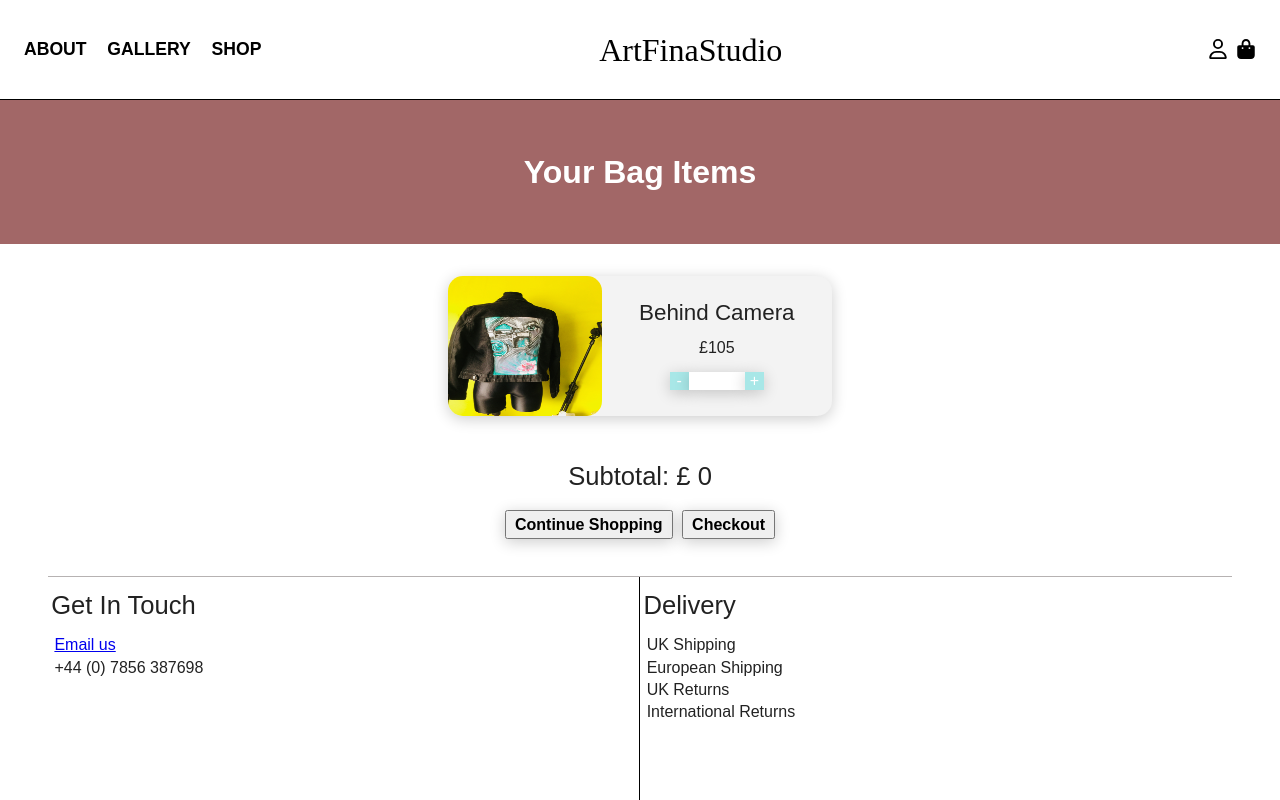
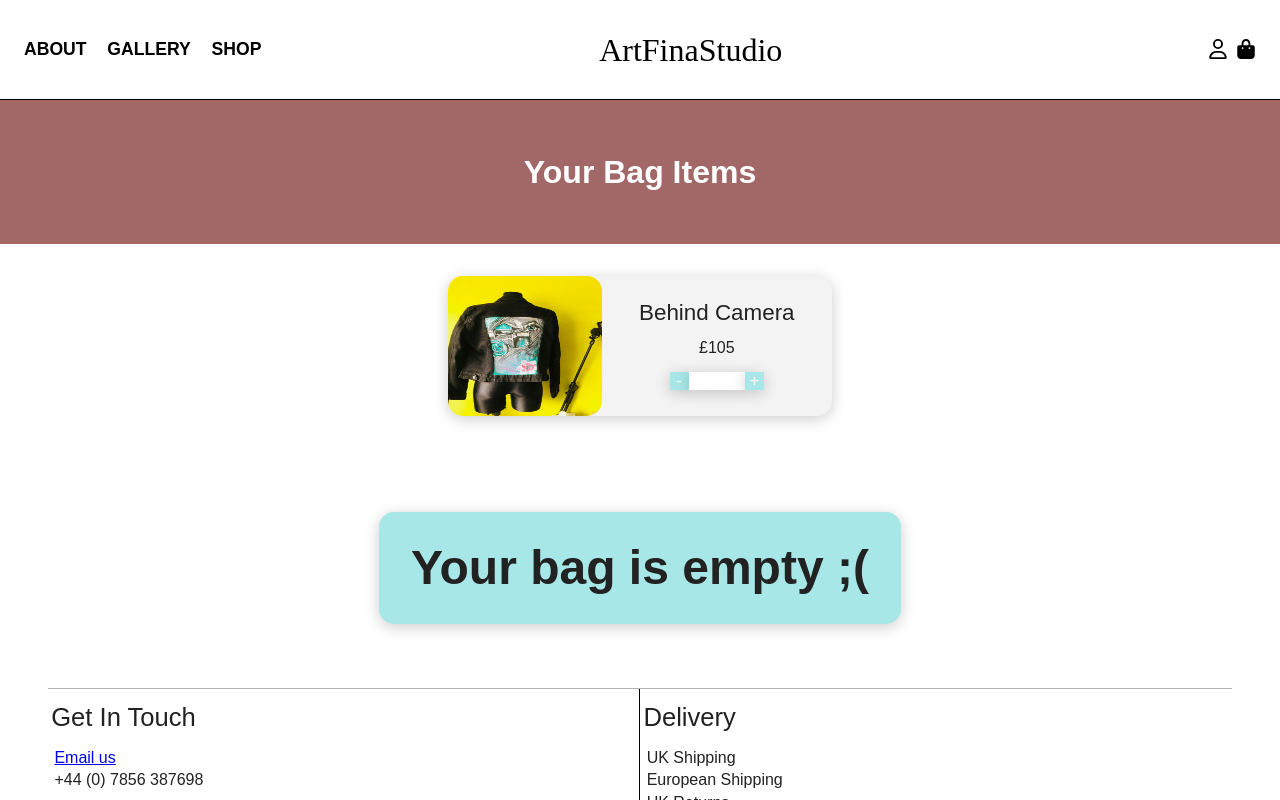
Before and after one commit to DelfinaMKozik/FinalProjectArtfinaStudio, a React (Create React App) app: page /checkout in a window 1280 px wide. Shown: the top 800 px of the page. Built offline with nearby package versions, Linux system fonts and the light colour scheme; the HTML template or start-up script is replaced by a standard one.

Commit message:
added the logic that shows the information that your basket is empty

```diff
--- a/src/pages/Checkout.js
+++ b/src/pages/Checkout.js
@@ -4,10 +4,13 @@ import {ShopContext} from "../context/Shop-context";
 // import ShopItem from "../components/ShopItem";
 import BagItem from "../components/BagItem";
 import "../styles/elements/Checkout.scss";
+import {useNavigate} from "react-router-dom"
 
 function Checkout() {
     const {bagItems,getTotalBagAmount } = useContext(ShopContext);
     const totalAmount = getTotalBagAmount();
+
+    const navigate = useNavigate();
 
     return (
         <div className="checkout_page">
@@ -21,11 +24,13 @@ function Checkout() {
                     }
                 })}
             </div>
+            {totalAmount > 0 ?
             <div className="total_checkout">
                 <p className="total_checkout_subtotal">Subtotal: £ {totalAmount}</p>
-                <button>Continue Shopping</button>
+                <button onClick={() => navigate("/shop")}>Continue Shopping</button>
                 <button>Checkout</button>
             </div>
+            : <h1 className="empty_bag">Your bag is empty ;( </h1>}
         </div>
     );
 }
--- a/src/styles/elements/Checkout.scss
+++ b/src/styles/elements/Checkout.scss
@@ -55,6 +55,17 @@
         background-color: $bluish-accent-lighter;
       }
     }
+  }
+
+  .empty_bag {
+    font-family: $head-font;
+    padding: 2rem;
+    font-weight: 600;
+    font-size: 3rem;
+    box-shadow: 0 3px 15px rgba(0, 0, 0, 0.2);
+    background-color: $bluish-accent-lighter;
+    margin: 4rem;
+    border-radius: 15px;
   }
 }
 
```
